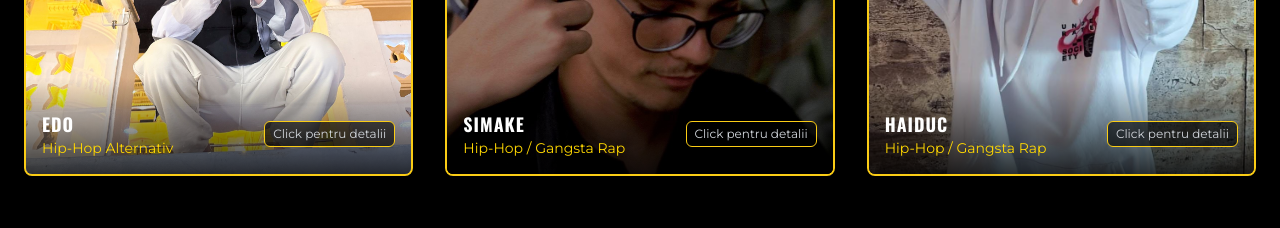
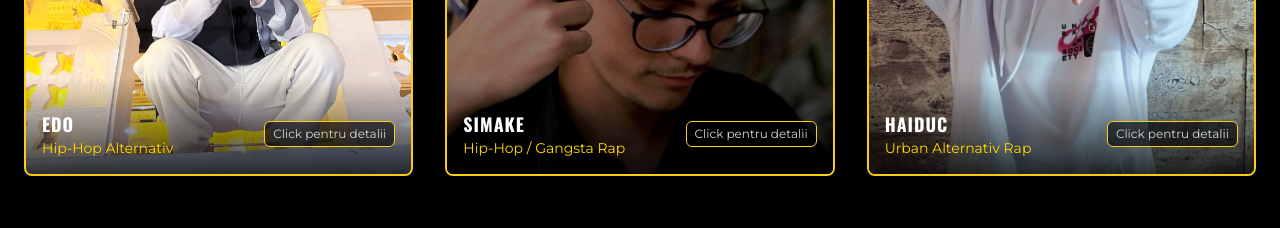
Before and after one commit to iancugeorge/UmamiRecords, a Next.js app: page / in a window 1280 px wide. Shown: the part 1760-1988 px from the top of the page. Built offline with nearby package versions, Linux system fonts and the light colour scheme.

Commit message:
Final touches

```diff
--- a/components/FeaturedArtists.js
+++ b/components/FeaturedArtists.js
@@ -38,7 +38,7 @@ const artists = [
   {
     name: "Haiduc",
     image: "/albert.jpg",
-    genre: "Hip-Hop / Gangsta Rap",
+    genre: "Urban Alternativ Rap",
     instagram: "https://www.instagram.com/wshaiduc",
     youtube: "https://www.youtube.com/@wshaiduc",
     soundcloud: "https://soundcloud.com/albert-haidu",
```
